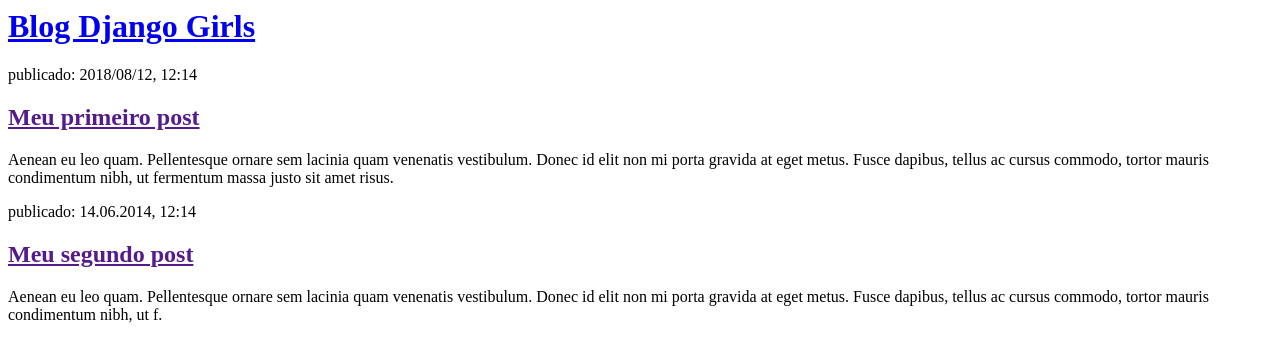
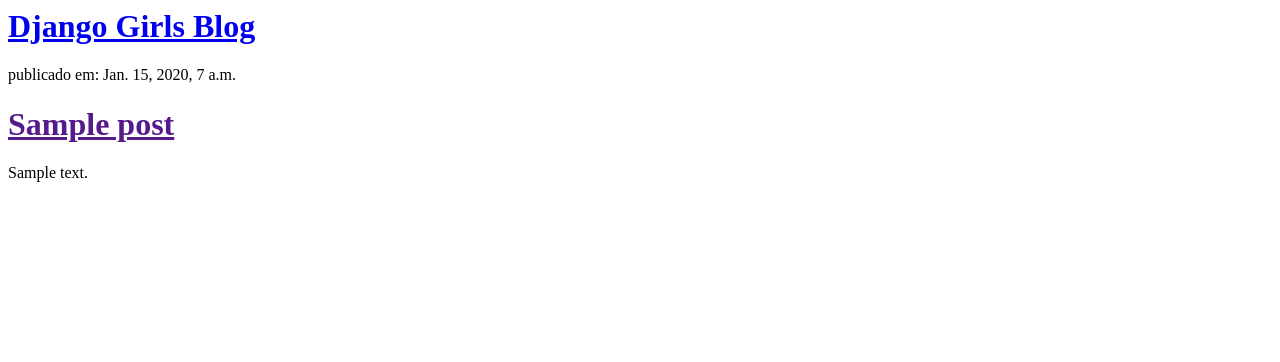
Before and after one commit to macedo-paulo/my-first-blog, a Django app: template blog/templates/blog/post_list.html in a window 1280 px wide. Shown: the top 362 px of the page. Run offline with Django 3.2, Linux system fonts and the light colour scheme; the template is opened without the code that fills it: values that come from a table or form of the project are taken from there, others are empty; tables that the repository leaves empty hold one stand-in row (values such as "Sample post").

Commit message:
atualizar dinamico
atualizar dinamico resultado

```diff
--- a/blog/templates/blog/post_list.html
+++ b/blog/templates/blog/post_list.html
@@ -1,22 +1,15 @@
 <html>
-    <head>
-        <title>Blog Django Girls</title>
-    </head>
-    <body>
+
+    <div>
+        <h1><a href="/">Django Girls Blog</a></h1>
+    </div>
+
+
+    {% for post in posts %}
         <div>
-            <h1><a href="/">Blog Django Girls</a></h1>
+            <p>publicado em: {{ post.published_date }}</p>
+            <h1><a href="">{{ post.title }}</a></h2>
+            <p>{{ post.text|linebreaksbr }}</p>
         </div>
-
-        <div>
-            <p>publicado: 2018/08/12, 12:14</p>
-            <h2><a href="">Meu primeiro post</a></h2>
-            <p>Aenean eu leo quam. Pellentesque ornare sem lacinia quam venenatis vestibulum. Donec id elit non mi porta gravida at eget metus. Fusce dapibus, tellus ac cursus commodo, tortor mauris condimentum nibh, ut fermentum massa justo sit amet risus.</p>
-        </div>
-
-        <div>
-            <p>publicado: 14.06.2014, 12:14</p>
-            <h2><a href="">Meu segundo post</a></h2>
-            <p>Aenean eu leo quam. Pellentesque ornare sem lacinia quam venenatis vestibulum. Donec id elit non mi porta gravida at eget metus. Fusce dapibus, tellus ac cursus commodo, tortor mauris condimentum nibh, ut f.</p>
-        </div>
-    </body>
+    {% endfor %}
 </html>
--- a/blog/views.py
+++ b/blog/views.py
@@ -1,6 +1,9 @@
 
 # Create your views here.
 from django.shortcuts import render
+from django.utils import timezone
+from .models import Post
 
 def post_list(request):
-    return render(request, 'blog/post_list.html', {})
+    posts = Post.objects.filter(published_date__lte=timezone.now()).order_by('published_date')
+    return render(request, 'blog/post_list.html', {'posts': posts})
```
